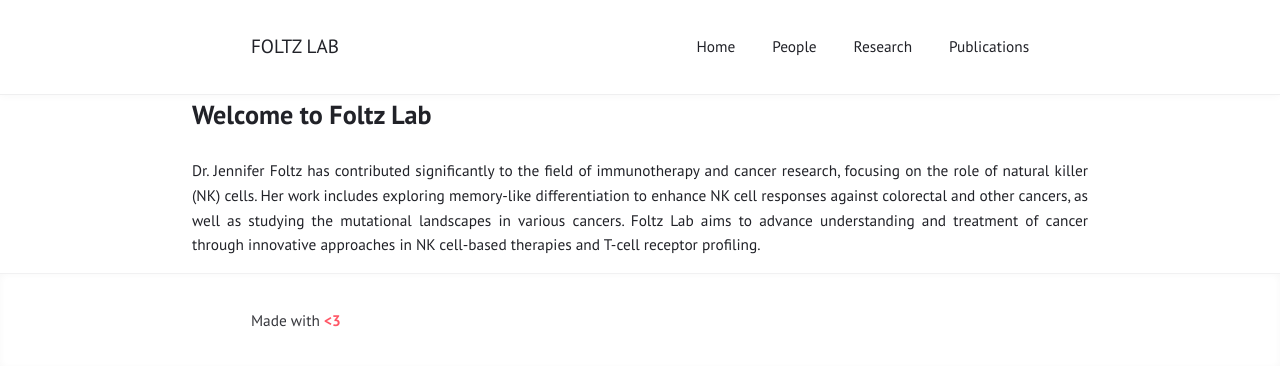
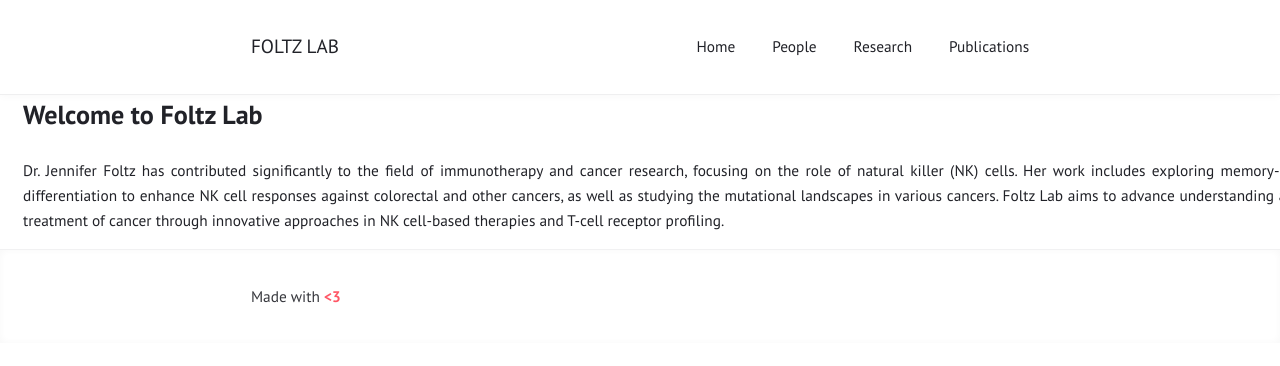
Before and after one commit to Foltz-Lab/Foltz-Lab.github.io, a Jekyll site: the page built from _posts/2017-03-01-welcome-to-jekyll.md, in a window 1280 px wide. Shown: the top 366 px of the page. Built offline with Jekyll 4.4.1, drawn with Linux system fonts in a browser that asks for light colours.

Commit message:
Update layout.sass

```diff
--- a/_sass/layout.sass
+++ b/_sass/layout.sass
@@ -15,8 +15,8 @@
   padding: 1.5em
 
 .container
-  width: 70%
-  max-width: 1200px  // Adjust this value as needed
+  width: 100%
+  max-width: 1500px  // Adjust this value as needed
   margin: 0 auto
   padding: 0 1.5em
 
```
